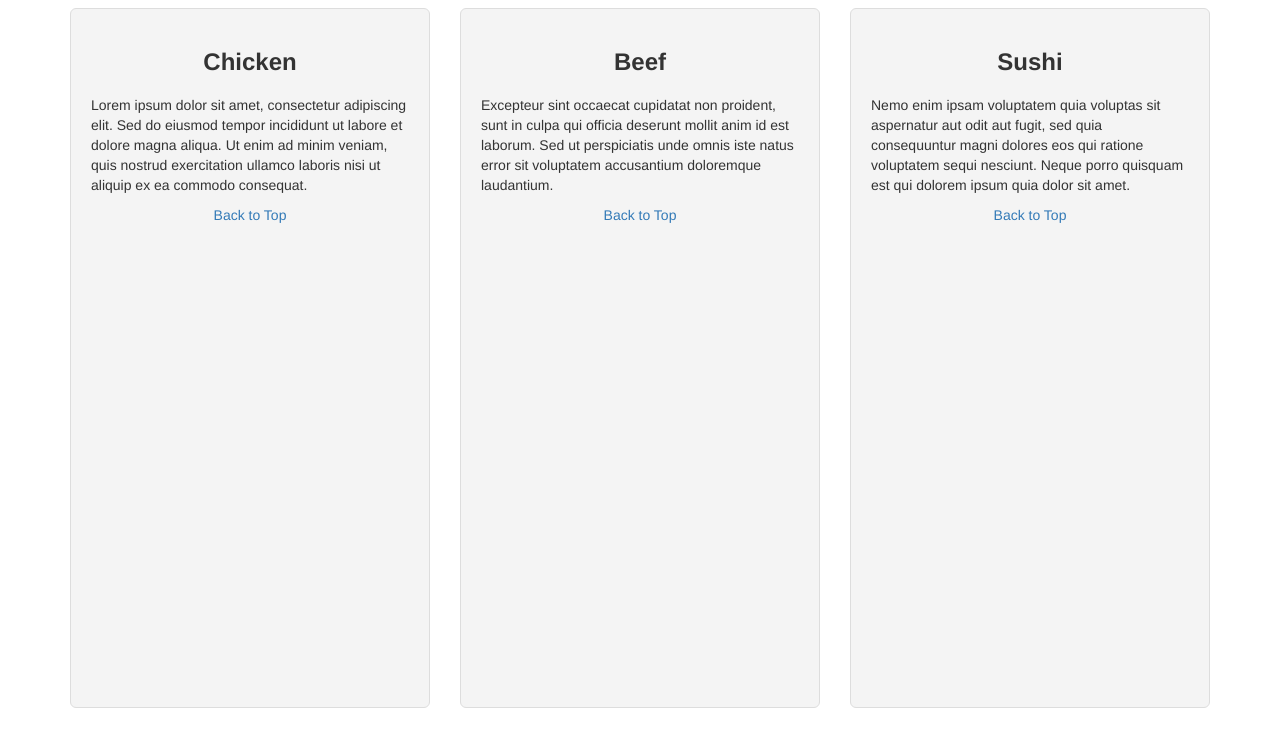
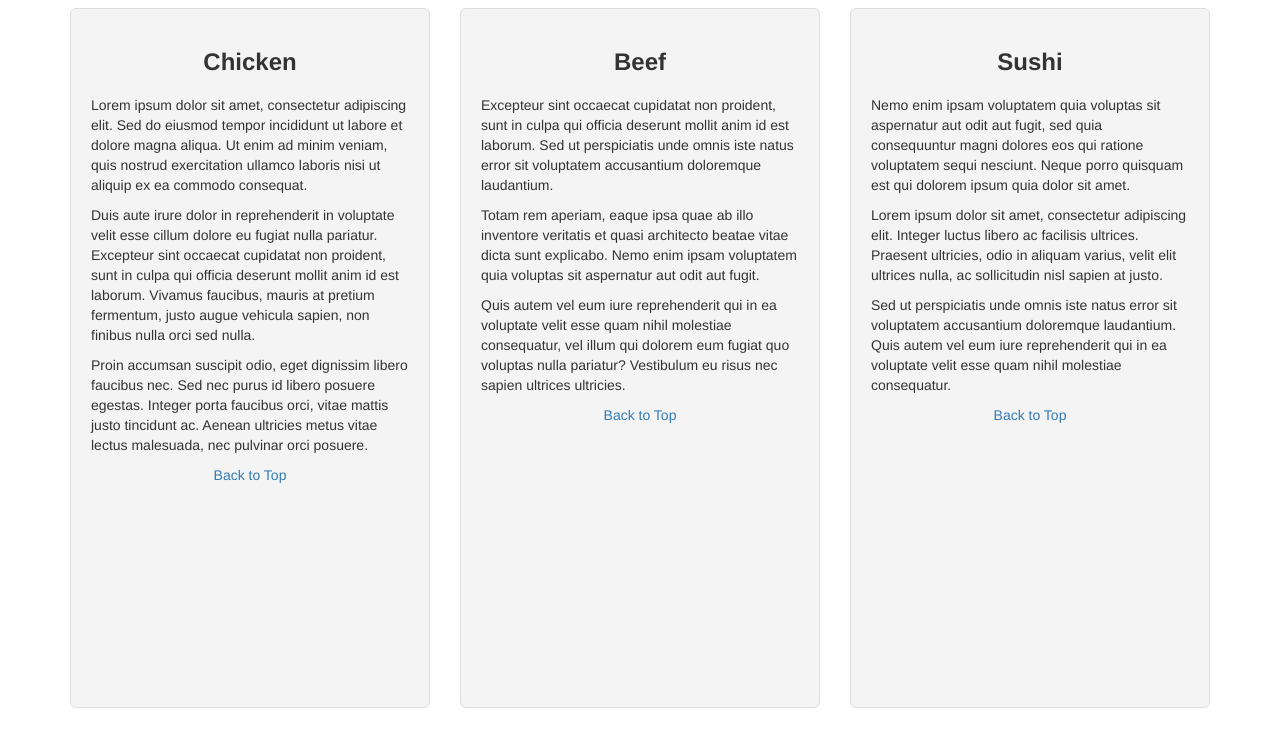
Before and after one commit to ankita-mondal28/mod3-solution, a plain HTML site: page index.html in a window 1280 px wide. Shown: the part 135-873 px from the top of the page. Drawn offline with nearby package versions, Linux system fonts and the light colour scheme.

Commit message:
Update index.html

```diff
--- a/index.html
+++ b/index.html
@@ -50,6 +50,15 @@
             Lorem ipsum dolor sit amet, consectetur adipiscing elit. Sed do eiusmod tempor incididunt ut labore et dolore magna aliqua.
             Ut enim ad minim veniam, quis nostrud exercitation ullamco laboris nisi ut aliquip ex ea commodo consequat.
           </p>
+          <p>
+            Duis aute irure dolor in reprehenderit in voluptate velit esse cillum dolore eu fugiat nulla pariatur. Excepteur sint occaecat
+            cupidatat non proident, sunt in culpa qui officia deserunt mollit anim id est laborum. Vivamus faucibus, mauris at pretium
+            fermentum, justo augue vehicula sapien, non finibus nulla orci sed nulla.
+          </p>
+          <p>
+            Proin accumsan suscipit odio, eget dignissim libero faucibus nec. Sed nec purus id libero posuere egestas. Integer porta
+            faucibus orci, vitae mattis justo tincidunt ac. Aenean ultricies metus vitae lectus malesuada, nec pulvinar orci posuere.
+          </p>
           <p class="text-center"><a href="#top">Back to Top</a></p>
         </section>
       </div>
@@ -59,8 +68,16 @@
         <section id="beef" class="menu-section">
           <h3 class="text-center"><b>Beef</b></h3>
           <p>
-            Excepteur sint occaecat cupidatat non proident, sunt in culpa qui officia deserunt mollit anim id est laborum.
-            Sed ut perspiciatis unde omnis iste natus error sit voluptatem accusantium doloremque laudantium.
+            Excepteur sint occaecat cupidatat non proident, sunt in culpa qui officia deserunt mollit anim id est laborum. Sed ut perspiciatis
+            unde omnis iste natus error sit voluptatem accusantium doloremque laudantium.
+          </p>
+          <p>
+            Totam rem aperiam, eaque ipsa quae ab illo inventore veritatis et quasi architecto beatae vitae dicta sunt explicabo. Nemo enim
+            ipsam voluptatem quia voluptas sit aspernatur aut odit aut fugit.
+          </p>
+          <p>
+            Quis autem vel eum iure reprehenderit qui in ea voluptate velit esse quam nihil molestiae consequatur, vel illum qui dolorem eum
+            fugiat quo voluptas nulla pariatur? Vestibulum eu risus nec sapien ultrices ultricies.
           </p>
           <p class="text-center"><a href="#top">Back to Top</a></p>
         </section>
@@ -74,6 +91,14 @@
             Nemo enim ipsam voluptatem quia voluptas sit aspernatur aut odit aut fugit, sed quia consequuntur magni dolores eos qui ratione
             voluptatem sequi nesciunt. Neque porro quisquam est qui dolorem ipsum quia dolor sit amet.
           </p>
+          <p>
+            Lorem ipsum dolor sit amet, consectetur adipiscing elit. Integer luctus libero ac facilisis ultrices. Praesent ultricies, odio in
+            aliquam varius, velit elit ultrices nulla, ac sollicitudin nisl sapien at justo.
+          </p>
+          <p>
+            Sed ut perspiciatis unde omnis iste natus error sit voluptatem accusantium doloremque laudantium. Quis autem vel eum iure
+            reprehenderit qui in ea voluptate velit esse quam nihil molestiae consequatur.
+          </p>
           <p class="text-center"><a href="#top">Back to Top</a></p>
         </section>
       </div>
```
